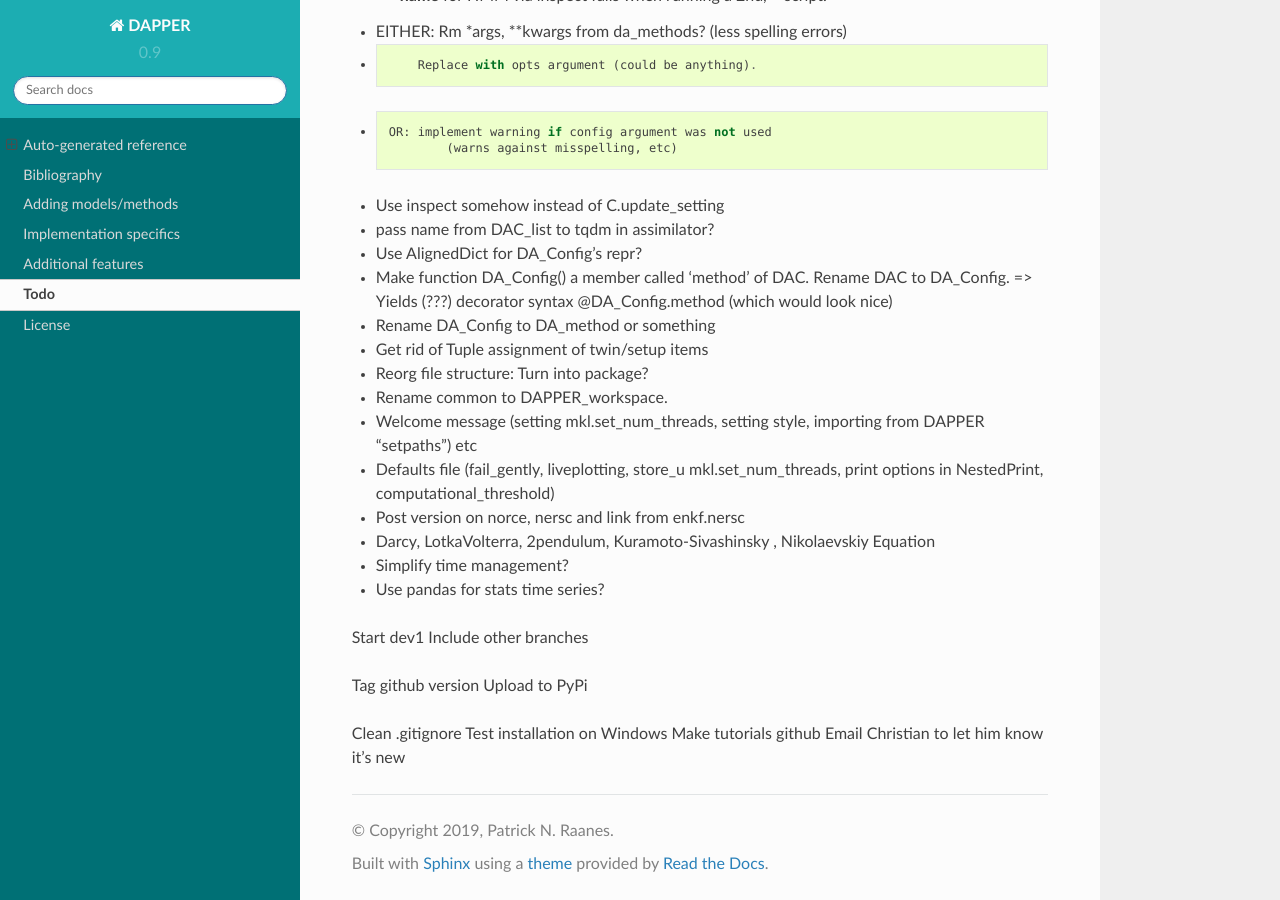
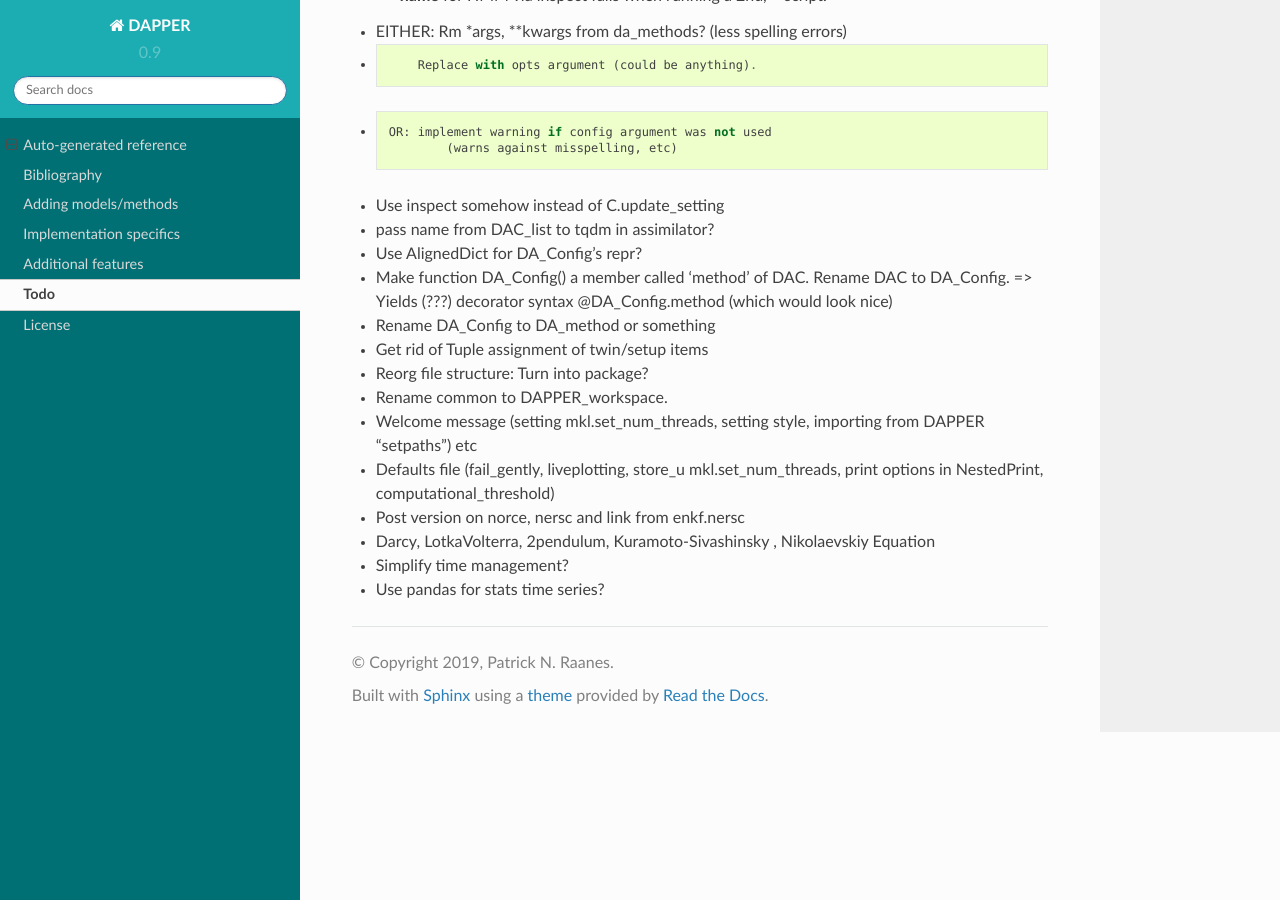
Before and after one commit to nansencenter/DAPPER, a Sphinx documentation site: the page built from docs/todo.md, in a window 1280 px wide and 900 px high, scrolled down 524 px. Built offline with Sphinx 7.4.7 and the Read the Docs theme 2.0.0, drawn with Linux system fonts in a browser that asks for light colours.

Commit message:
Del duplicate tmp todo

```diff
--- a/docs/todo.md
+++ b/docs/todo.md
@@ -36,16 +36,3 @@ Todo
 * Darcy, LotkaVolterra, 2pendulum, Kuramoto-Sivashinsky , Nikolaevskiy Equation
 * Simplify time management?
 * Use pandas for stats time series?
-
-
-
-Start dev1
-Include other branches
-
-Tag github version
-Upload to PyPi
-
-Clean .gitignore
-Test installation on Windows
-Make tutorials github
-Email Christian to let him know it's new
```
